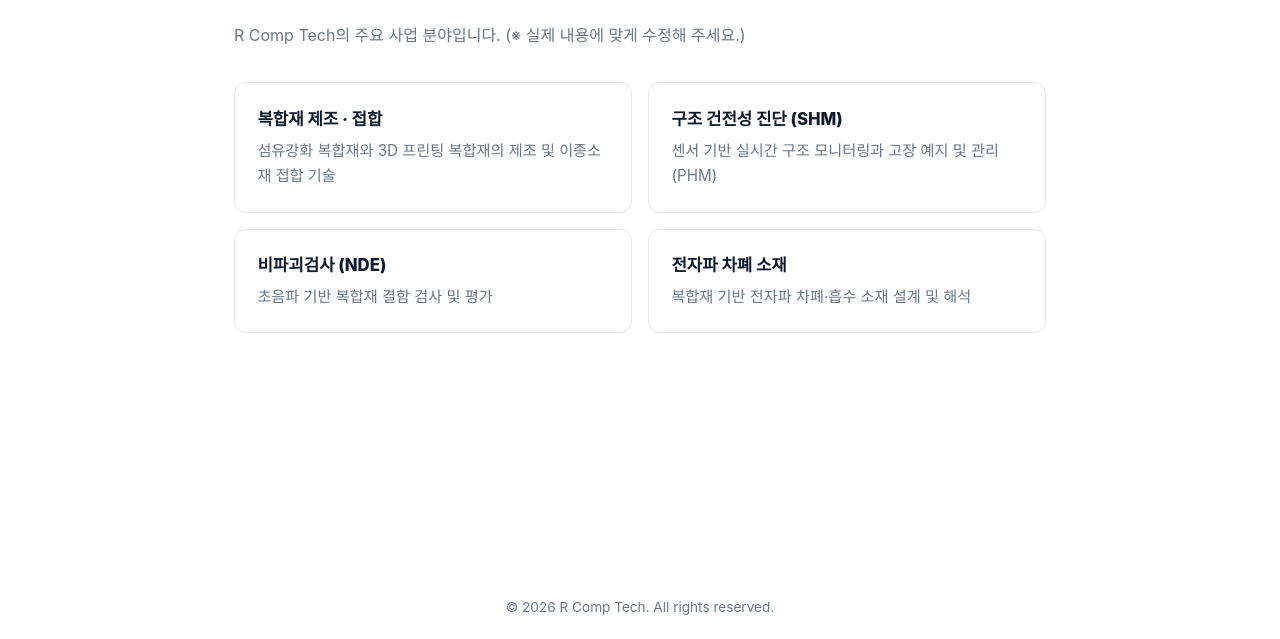
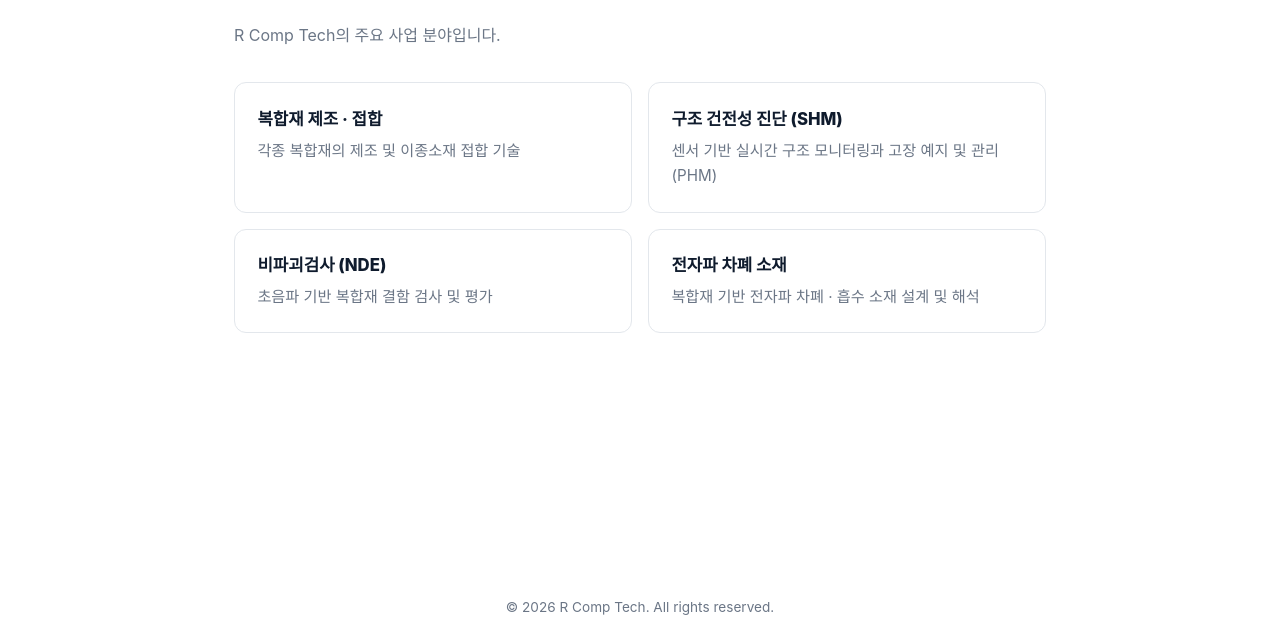
Before and after one commit to rcomptech/rcomptech.github.io, a plain HTML site: page business.html in a window 1280 px wide. Shown: the part 161-800 px from the top of the page. Drawn offline with Linux system fonts and the light colour scheme.

Commit message:
Update business descriptions for clarity and consistency

```diff
--- a/business.html
+++ b/business.html
@@ -22,12 +22,12 @@
       <h2 class="page-title">사업 분야</h2>
       <a class="back-link" href="index.html" onclick="if (history.length > 1 && document.referrer) { history.back(); return false; }">← 뒤로</a>
     </div>
-    <p class="page-lead">R Comp Tech의 주요 사업 분야입니다. (※ 실제 내용에 맞게 수정해 주세요.)</p>
+    <p class="page-lead">R Comp Tech의 주요 사업 분야입니다. </p>
 
     <div class="card-grid">
       <div class="info-card">
         <h4>복합재 제조 · 접합</h4>
-        <p>섬유강화 복합재와 3D 프린팅 복합재의 제조 및 이종소재 접합 기술</p>
+        <p>각종 복합재의 제조 및 이종소재 접합 기술</p>
       </div>
       <div class="info-card">
         <h4>구조 건전성 진단 (SHM)</h4>
@@ -39,7 +39,7 @@
       </div>
       <div class="info-card">
         <h4>전자파 차폐 소재</h4>
-        <p>복합재 기반 전자파 차폐·흡수 소재 설계 및 해석</p>
+        <p>복합재 기반 전자파 차폐 · 흡수 소재 설계 및 해석</p>
       </div>
     </div>
   </main>
```
